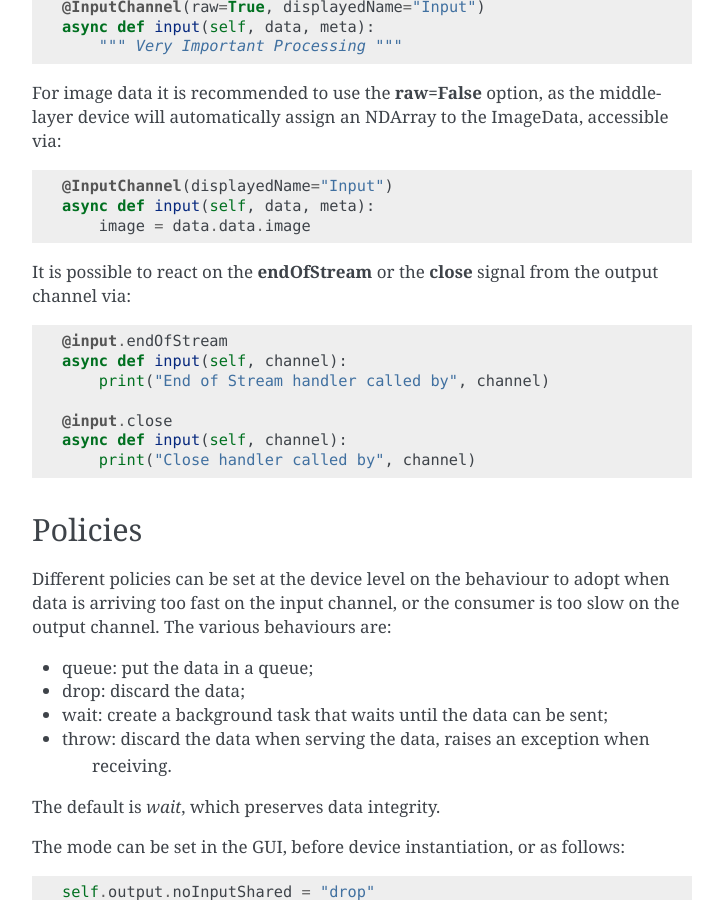
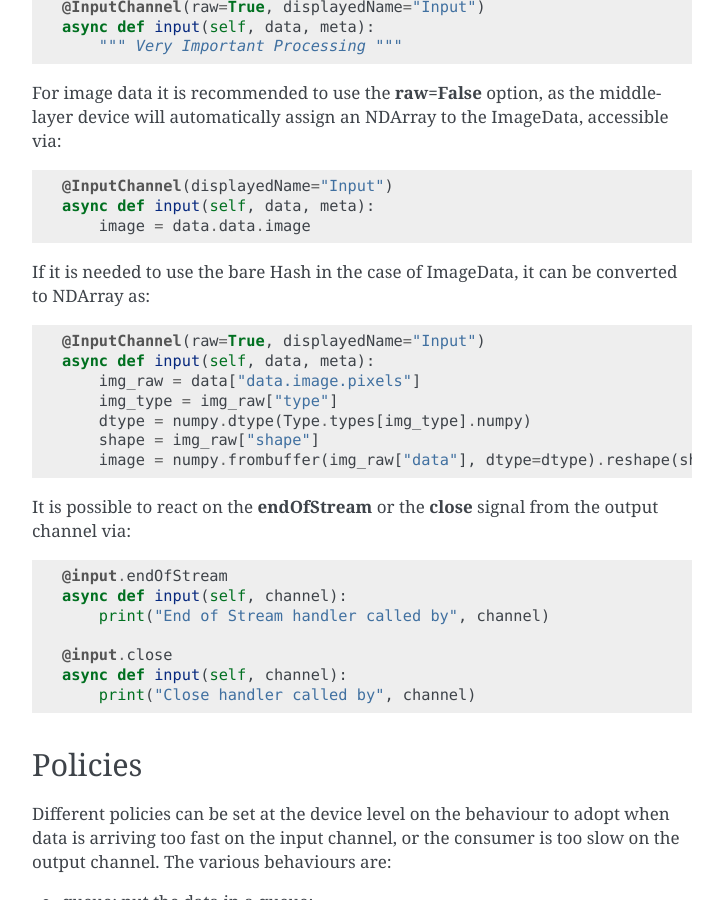
Before and after one commit to European-XFEL/howToMiddlelayer, a Sphinx documentation site: the page built from source/chap4/channels.rst, in a window 1280 px wide and 900 px high, scrolled down 1687 px. Shown: the whole window, without its empty margins (388-1111 px from the left). Built offline with Sphinx 7.4.7, drawn with Linux system fonts in a browser that asks for light colours.

Commit message:
convert hash to NDArray

```diff
--- a/source/chap4/channels.rst
+++ b/source/chap4/channels.rst
@@ -102,6 +102,18 @@ accessible via:
     async def input(self, data, meta):
         image = data.data.image
 
+If it is needed to use the bare Hash in the case of ImageData, it can be converted to NDArray as:
+
+.. code-block:: Python
+
+    @InputChannel(raw=True, displayedName="Input")
+    async def input(self, data, meta):
+        img_raw = data["data.image.pixels"]
+        img_type = img_raw["type"]
+        dtype = numpy.dtype(Type.types[img_type].numpy)
+        shape = img_raw["shape"]
+        image = numpy.frombuffer(img_raw["data"], dtype=dtype).reshape(shape)
+
 It is possible to react on the **endOfStream** or the **close** signal
 from the output channel via:
 
```
